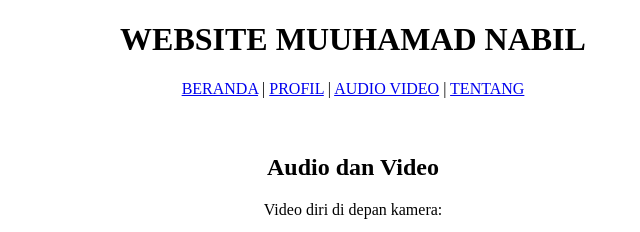
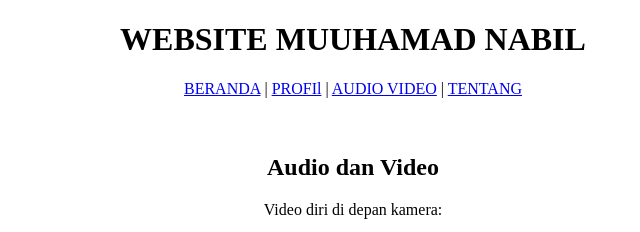
Before and after one commit to Vinoos24/Nabil, a plain HTML site: page tugas_no3.html in a window 1280 px wide. Shown: the top 232 px of the page, 287-927 px from the left. Drawn offline with Linux system fonts and the light colour scheme; grey boxes are pictures that could not be loaded.

Commit message:
regr
ggerge

```diff
--- a/tugas_no3.html
+++ b/tugas_no3.html
@@ -10,7 +10,7 @@
         <h1 align="center">WEBSITE MUUHAMAD NABIL</h1>
         <nav align="center">
             <a href="index.html">BERANDA</a> |
-            <a href="tugas_no2.html">PROFIL</a> |
+            <a href="tugas_no2.html">PROFIl</a> |
             <a href="tugas_no3.html">AUDIO VIDEO</a> |
             <a href="tugas_n04.html">TENTANG</a>
         </nav>
```
